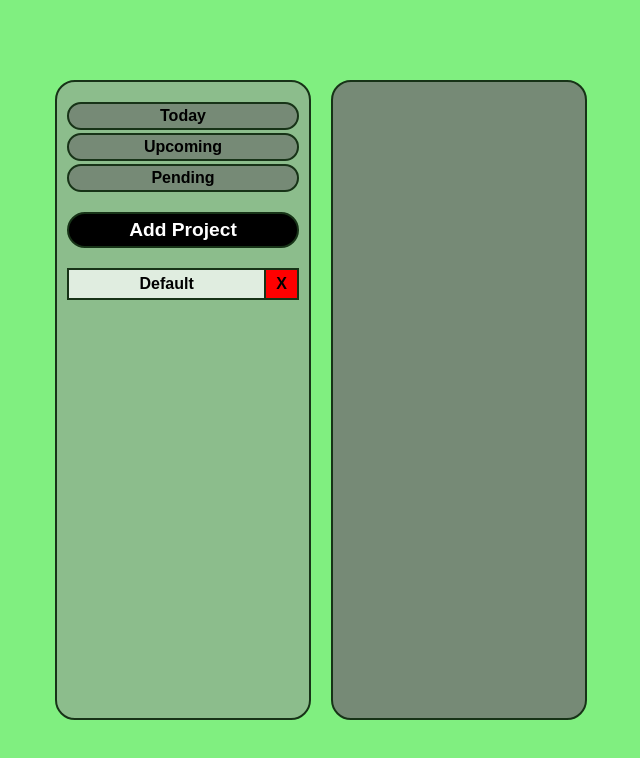
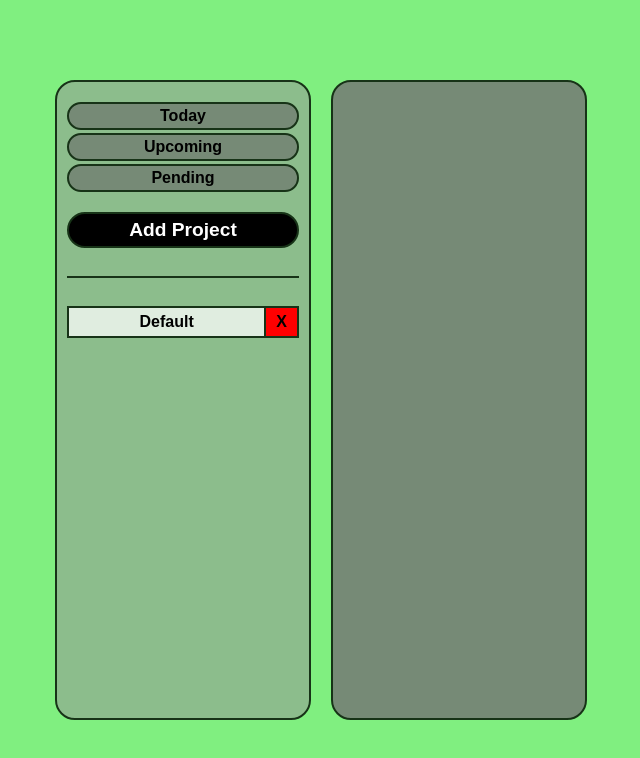
Before and after one commit to NandkishorJadoun/to-do-list, a website built with webpack: page src/template.html in a window 1280 px wide. Shown: the whole page, without its empty margins (319-959 px from the left). Built offline with nearby package versions, Linux system fonts and the light colour scheme.

Commit message:
add line separator in project container

```diff
--- a/src/template.html
+++ b/src/template.html
@@ -17,6 +17,8 @@
         </div>
 
         <button class="add-project">Add Project</button>
+
+        <hr class="line">
 
         <div class="projects"></div>
 
```
